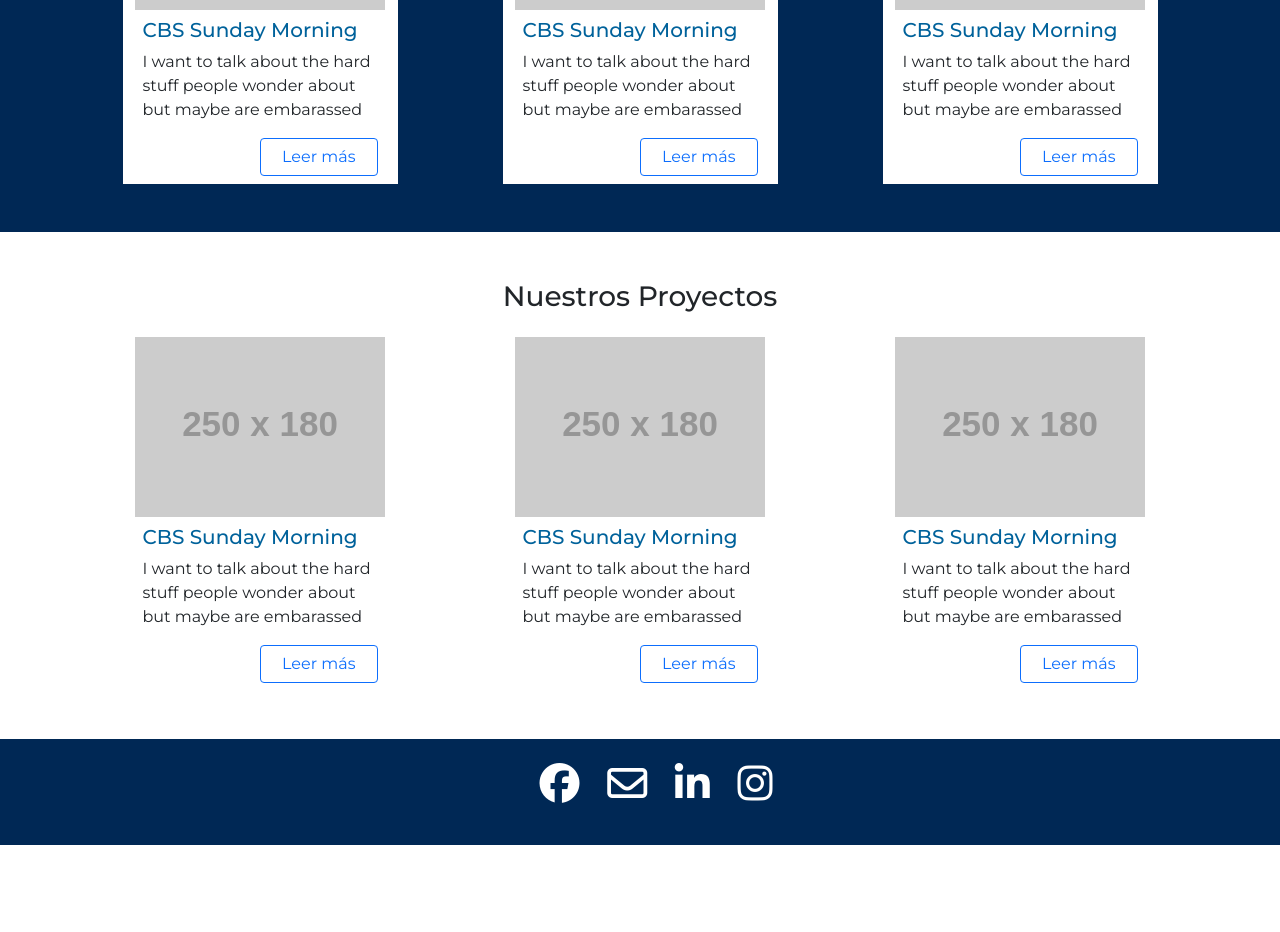
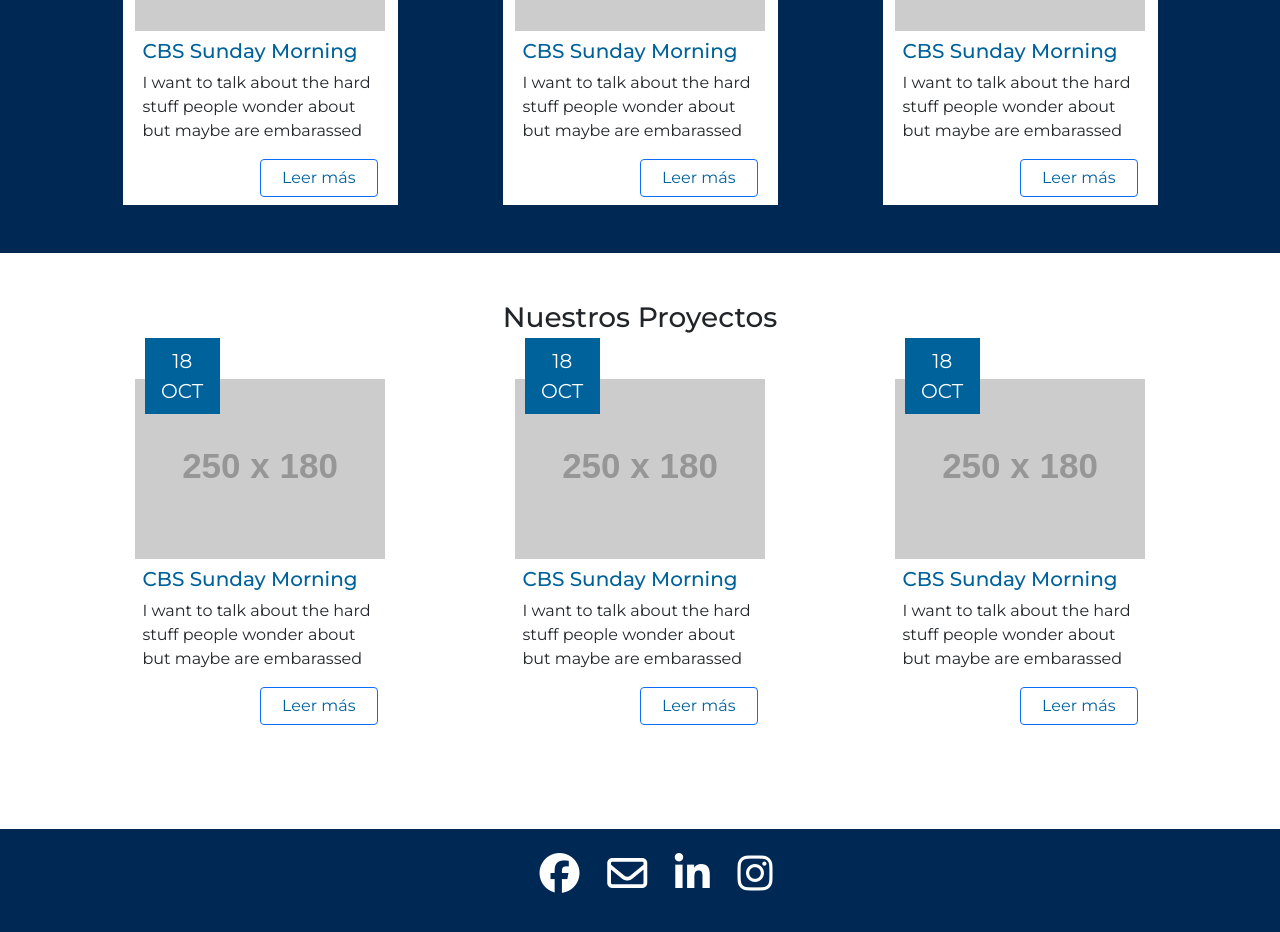
Before and after one commit to MaribelCoronacionHuamani/AppWebSkills, a React (Create React App) app: page / in a window 1280 px wide. Shown: the part 780-1712 px from the top of the page. Before the commit the page ends 1625 px from the top, so only its background shows below. Built offline with nearby package versions, Linux system fonts and the light colour scheme.

Commit message:
se agregó fecha para tarjeta

```diff
--- a/src/App.css
+++ b/src/App.css
@@ -29,6 +29,26 @@
 /*homepage*/
 .img-slider {
   height: 400px;
+}
+
+.fecha-tarjeta {
+  margin-left: 10px;
+  text-align: center;
+  color: white;
+  width: 30%;
+  top: -20px;
+  margin-bottom: -55px;
+  background-color: #00629B;
+}
+
+.btn-rm {
+  color: #00629B !important;
+}
+
+.btn-rm:hover {
+  color: #fff!important;
+  background-color: #00629B !important;
+  border-color: #00629B !important;
 }
 
 /*responsive*/
--- a/src/components/homePage/EventCard.js
+++ b/src/components/homePage/EventCard.js
@@ -2,7 +2,11 @@
 
 export const EventCard = () => {
     return (
+
         <div className="tarjeta col-lg-3 mx-auto bg-white mt-5 mt-lg-0">
+            <div className="fecha-tarjeta p-2 position-relative fs-5">
+                18 OCT
+            </div>
             <div>
                 <img src="https://via.placeholder.com/250x180" alt="example" />
             </div>
@@ -13,7 +17,7 @@
                         I want to talk about the hard stuff people wonder about but maybe are embarassed
                     </p>
                 </div>
-                <button className="btn btn-outline-primary w-50 float-end mb-2">Leer más</button>
+                <button className="btn btn-rm btn-outline-primary w-50 float-end mb-2">Leer más</button>
             </div>
         </div>
     )
--- a/src/components/ui/Footer.js
+++ b/src/components/ui/Footer.js
@@ -2,7 +2,7 @@
 
 export const Footer = () => {
     return (
-        <footer className="bg-ieee py-4">
+        <footer className="bg-ieee mt-5 py-4">
             <ul className="w-25 mx-auto text-white d-flex align-items-center justify-content-evenly icons-footer">
                 <li><i className="fab fa-facebook fs-1"></i></li>
                 <li><i className="far fa-envelope fs-1"></i></li>
```
